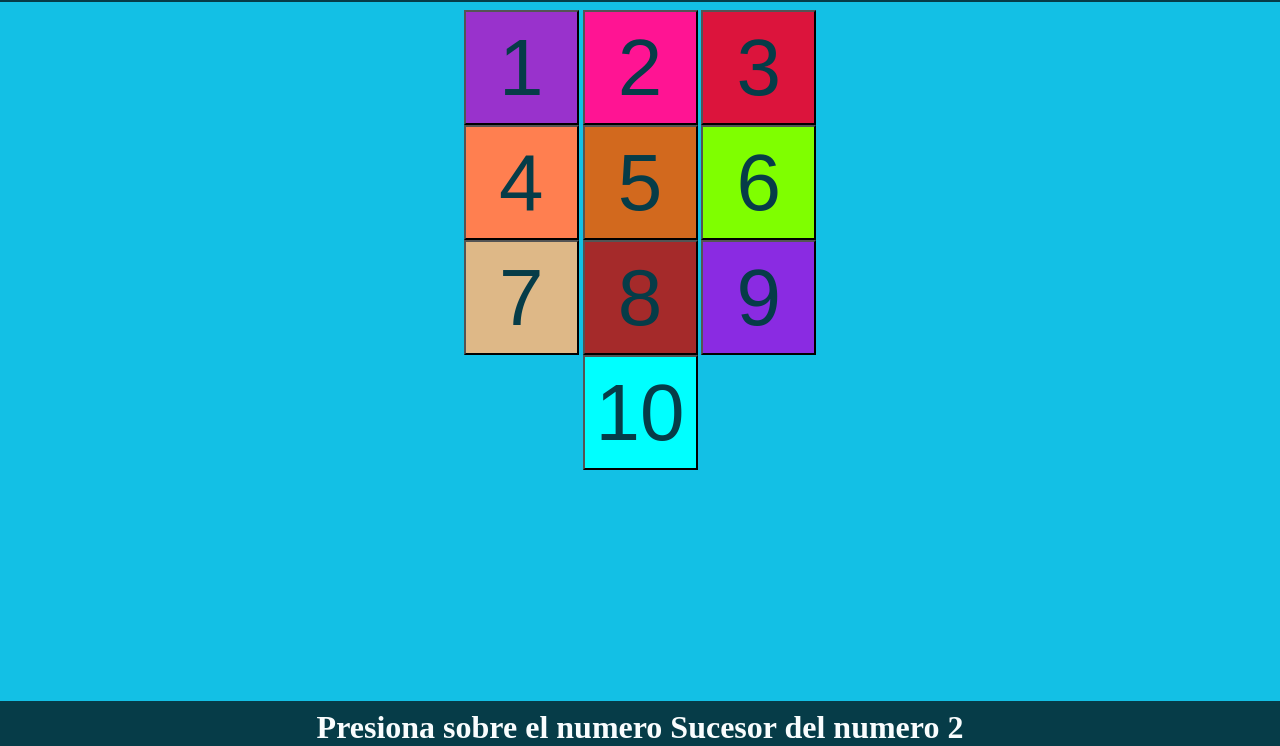
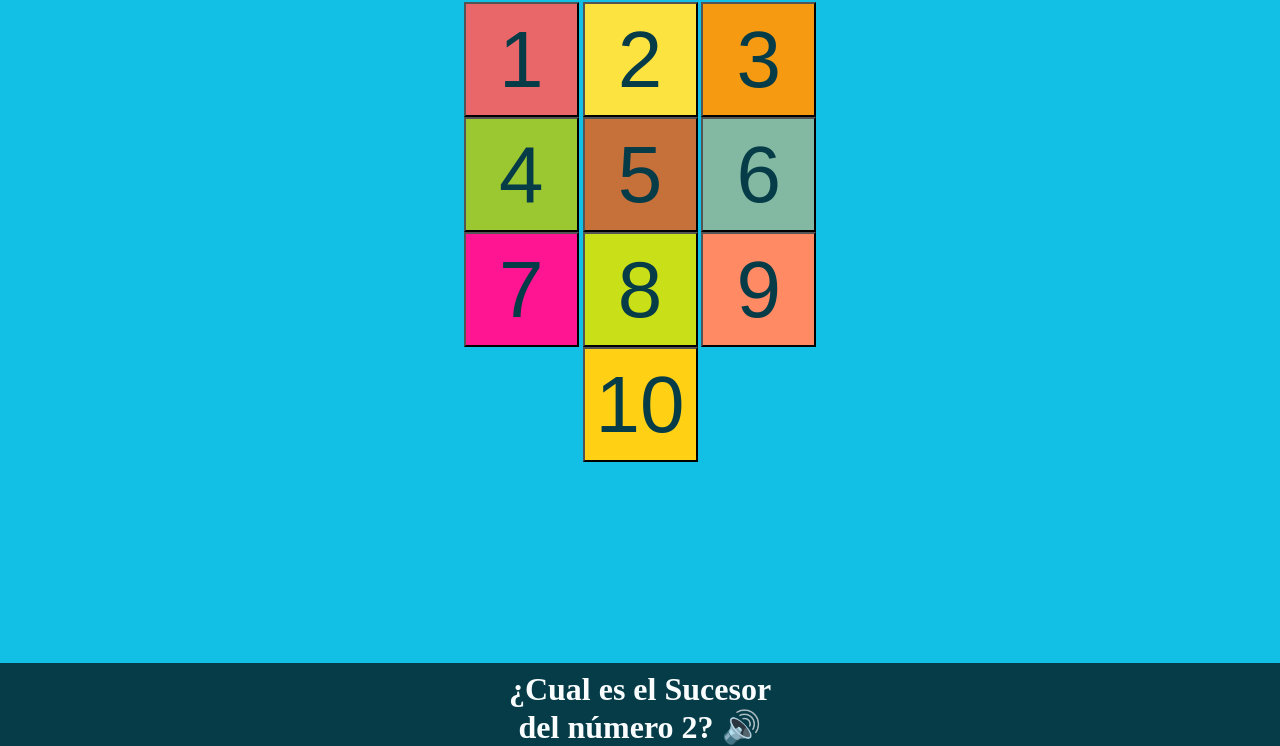
Before and after one commit to Stev-189/ante_suce, a plain HTML site: page index.html in a window 1280 px wide. Shown: the part 54-800 px from the top of the page. Drawn offline with Linux system fonts and the light colour scheme.

Commit message:
V1 Speak

```diff
--- a/index.html
+++ b/index.html
@@ -14,11 +14,18 @@
     }
     *{
       color:var(--color);
+
     }
     body{
       display: flex;
       flex-direction: column;
+      justify-content: space-between;
       background-color:var(--backgrouncolor);
+      position: relative;
+      margin: 0;
+      padding: 0;
+      border: 0;
+      height: 100vh;
     }
     #section-h1{
       position: absolute;
@@ -28,7 +35,7 @@
       margin: 0;
       border: 0;
       width: 100vw;
-      height: 7vh;
+      height: 6vh;
     }
     h1{
       margin: var(--margin) auto;
@@ -63,7 +70,6 @@
       font-size: 80px;
     }
     #texto{
-      margin-top: 0;
       position: absolute;
       background-color: var(--backgrouncolorS);
       bottom:0;
@@ -73,37 +79,41 @@
       width: 100vw;
     }
     #num10{
-      background-color: aqua;
+      background-color: #FFD014;
     }
     #num9{
-      background-color:blueviolet;
+      background-color:#FF8A64;
     }
     #num8{
-      background-color:brown;
+      background-color:#C9DF18;
     }
     #num7{
-      background-color:burlywood;
+      background-color:#FF1592;
     }
     #num6{
-      background-color:chartreuse;
+      background-color:#83B9A2;
     }
     #num5{
-      background-color:chocolate;
+      background-color:#C6713A;
     }
     #num4{
-      background-color:coral;
+      background-color:#9BC831;
     }
     #num3{
-      background-color:crimson;
+      background-color:#F69A11;
     }
     #num2{
-      background-color:deeppink;
+      background-color:#FCE340;
     }
     #num1{
-      background-color:darkorchid;
+      background-color:#E96769;
     }
     button:hover{
       opacity: 0.5;
+    }
+
+    #speak{
+      background-color: #E5CFC1;
     }
 
   </style>
@@ -123,6 +133,9 @@
     <button id="num8" class="btn" onclick="fIdBtn(this)">8</button>
     <button id="num9" class="btn" onclick="fIdBtn(this)">9</button>
     <button id="num10" class="btn" onclick="fIdBtn(this)">10</button>
+  </section>
+  <section>
+
   </section>
   <section id="texto">
 
@@ -145,13 +158,12 @@ const fIdBtn=(e)=>{
       if(e[0]==='Antecesor'){
         nArray=[e[0],e[1]-1]
       }
-    document.getElementById('texto').innerHTML=`<h3>Presiona sobre el numero ${e[0]} del numero ${e[1]} </h3>`
+      document.getElementById('texto').innerHTML=`<h3 id="h3Speak">¿Cual es el ${e[0]}<br> del número ${e[1]}? 🔊</h3>`
     },
     $coint=document.createElement("audio"),
     $nop=document.createElement("audio")
     $coint.src="sound.mp3"
     $nop.src="nop.mp3"
-
 
     window.onload=sPregunta(aNumber[postANumber])
     document.addEventListener("click",(e)=>{
@@ -168,6 +180,12 @@ document.addEventListener("click",(e)=>{
         document.getElementById('texto').innerHTML=`<h3>Gracias por jugar</h3>`
         }
       }
+
+    if(e.target.matches("#h3Speak")){
+      let texto=document.querySelector('#texto h3').textContent.replace(/🔊/,'')
+      const hablar=(texto)=>speechSynthesis.speak(new SpeechSynthesisUtterance(texto))
+      hablar(texto)
+    }
     })
   </script>
 </body>
```
Lines whose indentation alone changed are shown as unchanged.
